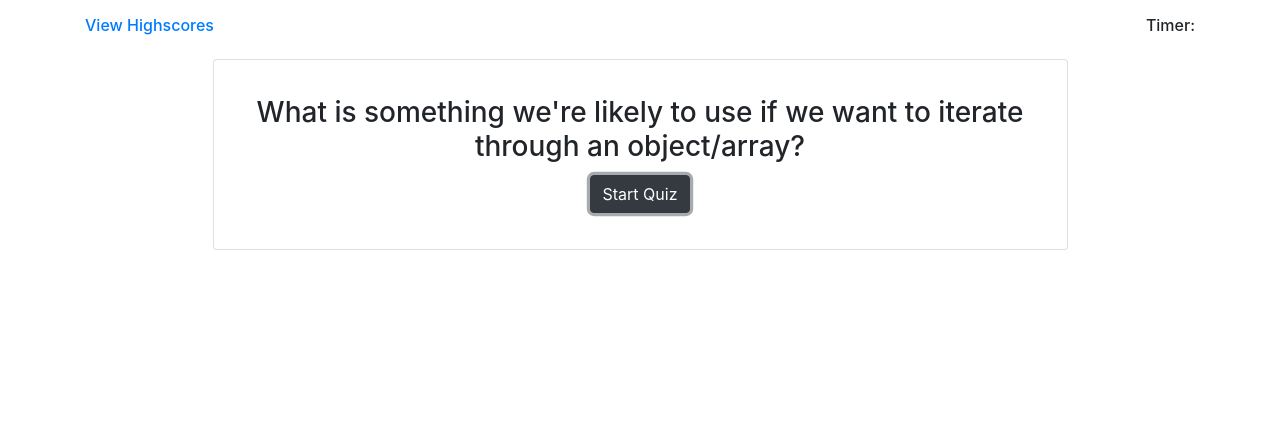
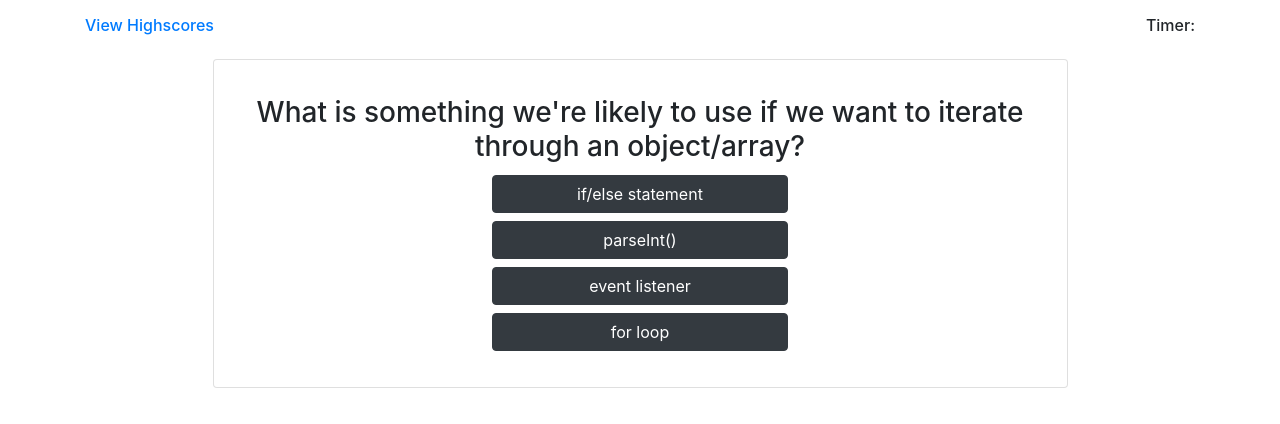
Before and after one commit to jakekravas/Timed-Code-Quiz, a plain HTML site: page index.html in a window 1280 px wide. Both pictures are taken after a click on the button "Start Quiz". Drawn offline with nearby package versions, Linux system fonts and the light colour scheme.

Commit message:
added core functionality for moving on to a new question

```diff
--- a/assets/js/questions.js
+++ b/assets/js/questions.js
@@ -3,6 +3,10 @@ let start = document.getElementById("start-button");
 let highScores = document.getElementById("highscores");
 let seconds = document.getElementById("seconds");
 let quizHeader = document.getElementById("quiz-header");
+let quizContent = document.getElementById("quiz-content");
+let choice = document.getElementById("choice-btn");
+let scoreArr = [];
+let x = 0;
 
 let questions = [{
     title: "What is something we're likely to use if we want to iterate through an object/array?",
@@ -12,12 +16,101 @@ let questions = [{
     title: "Elements within an array are enclosed within_____",
     choices: ["curly brackets", "square brackets", "quotation marks", "parentheses"],
     answer: "square brackets"
+}, {
+    title: "this is my third title",
+    choices: ["aaaa", "bbbbb", "ccccc", "ddddd"],
+    answer: "aaaa"
 }];
 
 // Load event listener
 start.addEventListener("click" , startQuiz);
 
+function showQuestion(n){
+
+    // if (x >= questions.length) {
+    //     console.log(scoreArr);
+    //     return scoreArr;
+    // }
+
+    quizHeader.textContent = questions[n].title;
+
+    let rowDiv = document.createElement("div");
+    let colDiv = document.createElement("div");
+    colDiv.className = "col-md-9 col-lg-5 mx-auto";
+
+    let choice1 = document.createElement("button");
+    choice1.className = "btn btn-dark btn-block";
+    choice1.id = "choice-btn";
+
+    let choice2 = document.createElement("button");
+    choice2.className = "btn btn-dark btn-block";
+    choice2.id = "choice-btn";
+
+    let choice3 = document.createElement("button");
+    choice3.className = "btn btn-dark btn-block";
+    choice3.id = "choice-btn";
+
+    let choice4 = document.createElement("button");
+    choice4.className = "btn btn-dark btn-block";
+    choice4.id = "choice-btn";
+
+    let choice = document.getElementById("choice-btn");
+
+    choice1.textContent = questions[n].choices[0];
+    choice2.textContent = questions[n].choices[1];
+    choice3.textContent = questions[n].choices[2];
+    choice4.textContent = questions[n].choices[3];
+
+    colDiv.appendChild(choice1);
+    colDiv.appendChild(choice2);
+    colDiv.appendChild(choice3);
+    colDiv.appendChild(choice4);
+
+    rowDiv.appendChild(colDiv);
+
+    quizContent.appendChild(rowDiv);
+
+    quizContent.addEventListener("click", myFunction);
+
+    function myFunction(e){
+
+        if (e.target.id === "choice-btn" && e.target.textContent === questions[x].answer) {
+            console.log("right");
+            scoreArr.push(true);
+            console.log(scoreArr);
+            hideQuestion();
+            x++;
+            console.log(x);
+            quizContent.removeEventListener("click", myFunction);
+            if (x < questions.length){
+                showQuestion(x);
+            }
+
+        } else if (e.target.id === "choice-btn" && e.target.textContent !== questions[x].answer) {
+            console.log("wrong");
+            scoreArr.push(false);
+            console.log(scoreArr);
+            hideQuestion();
+            x++;
+            console.log(x);
+            quizContent.removeEventListener("click", myFunction);
+            if (x < questions.length){
+                showQuestion(x);
+            }
+        }
+
+        e.preventDefault();
+    }
+}
+
+function hideQuestion(){
+    quizContent.lastElementChild.remove();
+}
+
+
 function startQuiz(){
-    quizHeader.textContent = questions[0].title;
     quizHeader.nextElementSibling.remove();
+    document.getElementById("start-button").remove();
+
+    showQuestion(0);
 }
--- a/index.html
+++ b/index.html
@@ -19,7 +19,7 @@
         </div>
         <div class="row text-center">
             <div class="col-sm-9 card mx-auto py-3">
-                <div class="card-body">
+                <div id="quiz-content" class="card-body">
                     <h3 id="quiz-header" class="card-title">Code Quiz Challenge</h3>
                     <p id="quiz-beginning-text" class="card-text">Try to answer the following code-related questions within the time limit. Keep in mind that incorrect answers will penalize your scoretime by ten seconds!</p>
                     <button id="start-button" class="btn btn-dark">Start Quiz</button>
@@ -30,5 +30,6 @@
 
 
     <script src="assets/js/questions.js"></script>
+    <!-- <script src="assets/js/questions2.js"></script> -->
 </body>
 </html>
```
Also changed, not shown: index2.html (+1 -1 lines).
